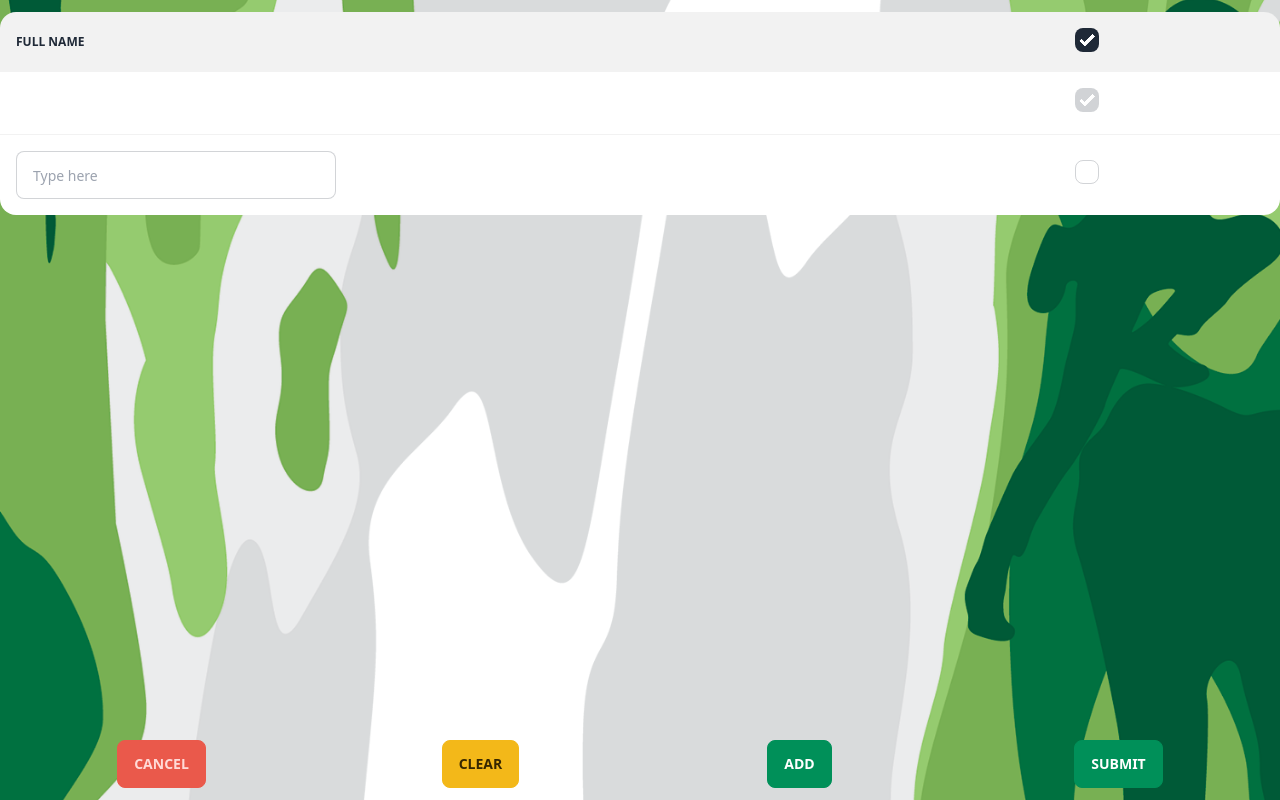
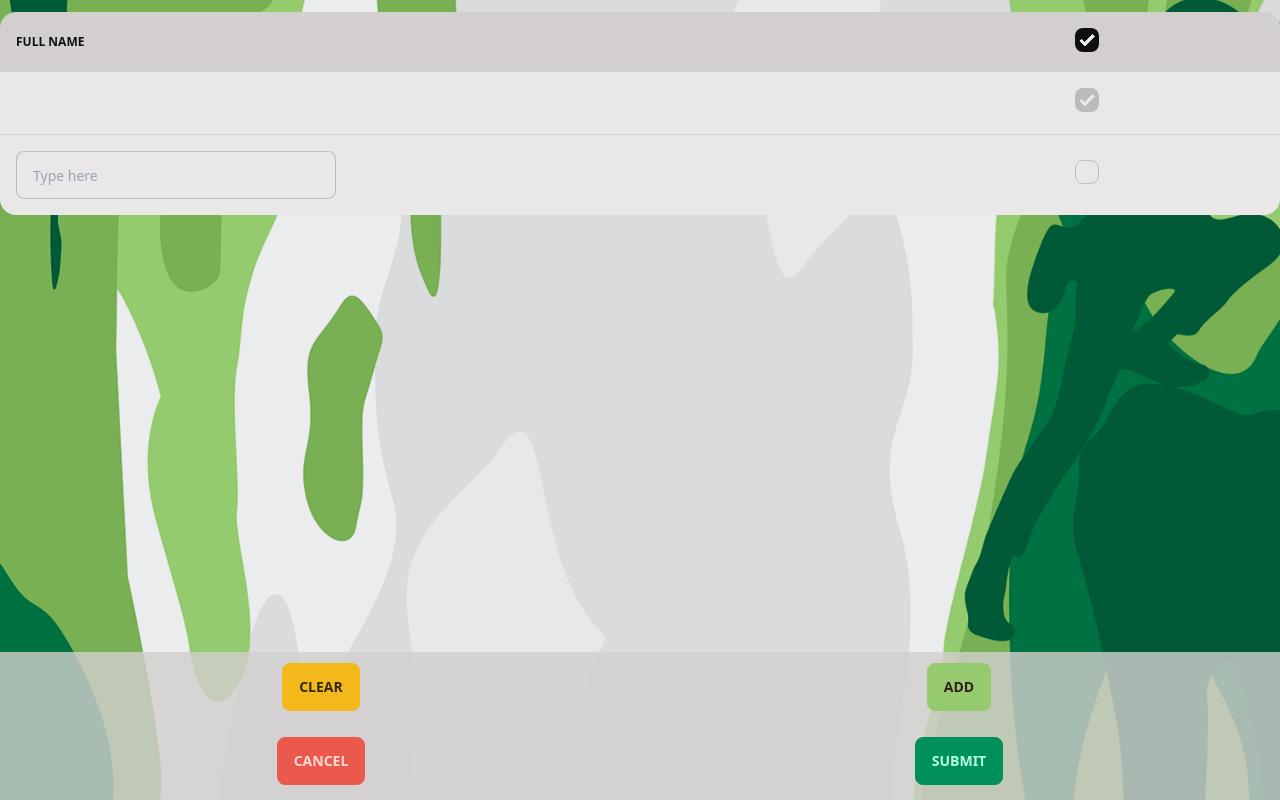
Before and after one commit to lanceolata-au/prodromoi-web, a SvelteKit app: page /recordAttendance in a window 1280 px wide. Shown: the top 800 px of the page. Built offline with nearby package versions, Linux system fonts and the light colour scheme; no server answers.

Commit message:
ui cleanup

```diff
--- a/src/app.html
+++ b/src/app.html
@@ -1,5 +1,5 @@
 <!DOCTYPE html>
-<html lang="en" class="w-full h-full flex" data-theme="corporate">
+<html lang="en" class="w-full h-full flex overflow-y-hidden" data-theme="corporate">
 	<head>
 		<meta charset="utf-8" />
 		<link rel="icon" href="%sveltekit.assets%/favicon.png" />
--- a/src/routes/+layout.svelte
+++ b/src/routes/+layout.svelte
@@ -33,7 +33,7 @@
 {/if}
 
 <slot />
-<div class="absolute top-0 left-0 w-2/3 bg-transparent -z-50">
+<div class="absolute top-0 left-0 w-2/3 w-full bg-transparent -z-50">
     <img src="bg/tl.png"/>
 </div>
 <div class="absolute bottom-0 right-0 w-2/3 bg-transparent -z-50">
--- a/src/routes/+page.svelte
+++ b/src/routes/+page.svelte
@@ -73,7 +73,7 @@
     <div class="grid place-items-center">
         {#if !memberSaved}
             <div>
-                <button class="btn btn-info" on:click={saveDetails}>Save to my phone</button>
+                <button class="btn btn-neutral" on:click={saveDetails}>Save to my phone</button>
             </div>
         {:else}
             <div>
--- a/src/routes/recordAttendance/+page.svelte
+++ b/src/routes/recordAttendance/+page.svelte
@@ -66,7 +66,7 @@
 
 </script>
 
-<div bind:this={listview} class="overflow-y-scroll h-[90%] mt-3">
+<div bind:this={listview} class="overflow-y-scroll h-[80%] mt-3">
     <table class="table w-full">
         <!-- head -->
         <thead>
@@ -117,18 +117,18 @@
             {/each}
         </table>
 </div>
-<div class="h-[10%] w-full grid grid-cols-4 gap-1 pb-4 pl-1 pr-1">
-    <div class="grid place-items-center">
-        <button class="btn btn-error" on:click={cancel}>Cancel</button>
-    </div>
+<div class="h-[20%] w-full grid grid-cols-2 gap-1 pb-4 pl-1 pr-1 bg-base-200/80">
     <div class="grid place-items-center">
         <button class="btn btn-warning" on:click={clearAttendances}>Clear</button>
     </div>
     <div class="grid place-items-center">
-        <button class="btn btn-primary" on:click={addAttendances}>Add</button>
+        <button class="btn btn-accent" on:click={addAttendances}>Add</button>
     </div>
+    <div class="grid place-items-center">
+        <button class="btn btn-error" on:click={cancel}>Cancel</button>
+    </div>
+
     <div class="grid place-items-center">
         <button class="btn btn-primary" on:click={submit}>Submit</button>
     </div>
-
 </div>
--- a/tailwind.config.cjs
+++ b/tailwind.config.cjs
@@ -8,7 +8,7 @@ module.exports = {
     themes : [
       {
         "scoutstas": {
-          ...require('daisyui/src/colors/themes')['[data-theme=light]'],
+          ...require('daisyui/src/colors/themes')['[data-theme=garden]'],
           primary: "#009059",
           secondary: "#005a37",
           accent: "#95cb6e",
```
